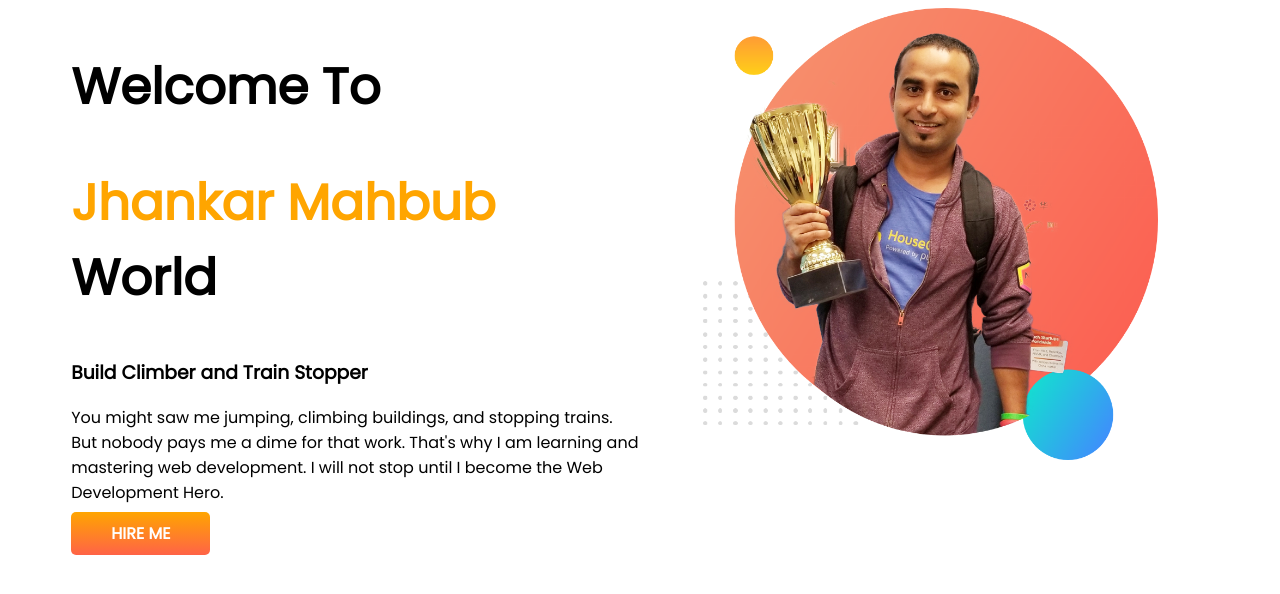
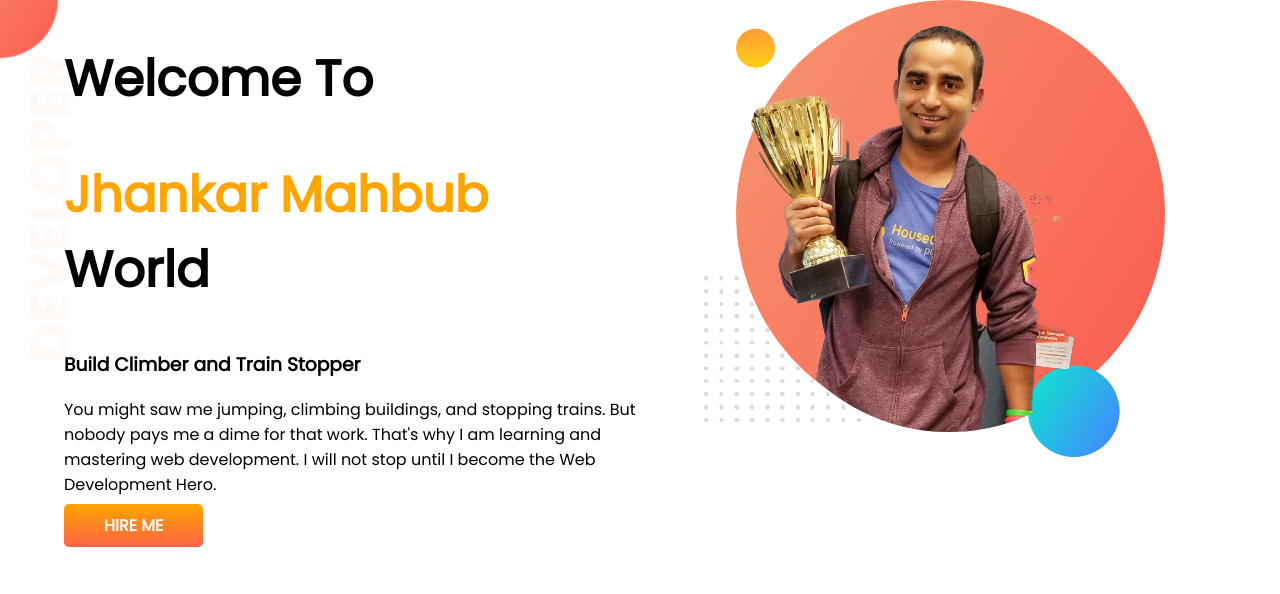
Before and after one commit to Jisan-Hasan/developer-portfolio, a plain HTML site: page index.html in a window 1280 px wide. Drawn offline with Linux system fonts and the light colour scheme.

Commit message:
top banner added

```diff
--- a/index.html
+++ b/index.html
@@ -16,7 +16,7 @@
         <link rel="stylesheet" href="style.css" />
     </head>
     <body>
-        <section>
+        <section class="top-banner">
             <div class="half-width">
                 <h1>Welcome To</h1>
                 <h1><span>Jhankar Mahbub</span> World</h1>
--- a/style.css
+++ b/style.css
@@ -1,5 +1,6 @@
 body {
     font-family: "Poppins", sans-serif;
+    margin: 0;
 }
 h1 {
     font-size: 50px;
@@ -27,3 +28,7 @@ section {
     font-weight: 700;
     border-radius: 5px;
 }
+.top-banner {
+    background-image: url(images/top-banner.png);
+    background-repeat: no-repeat;
+}
```
